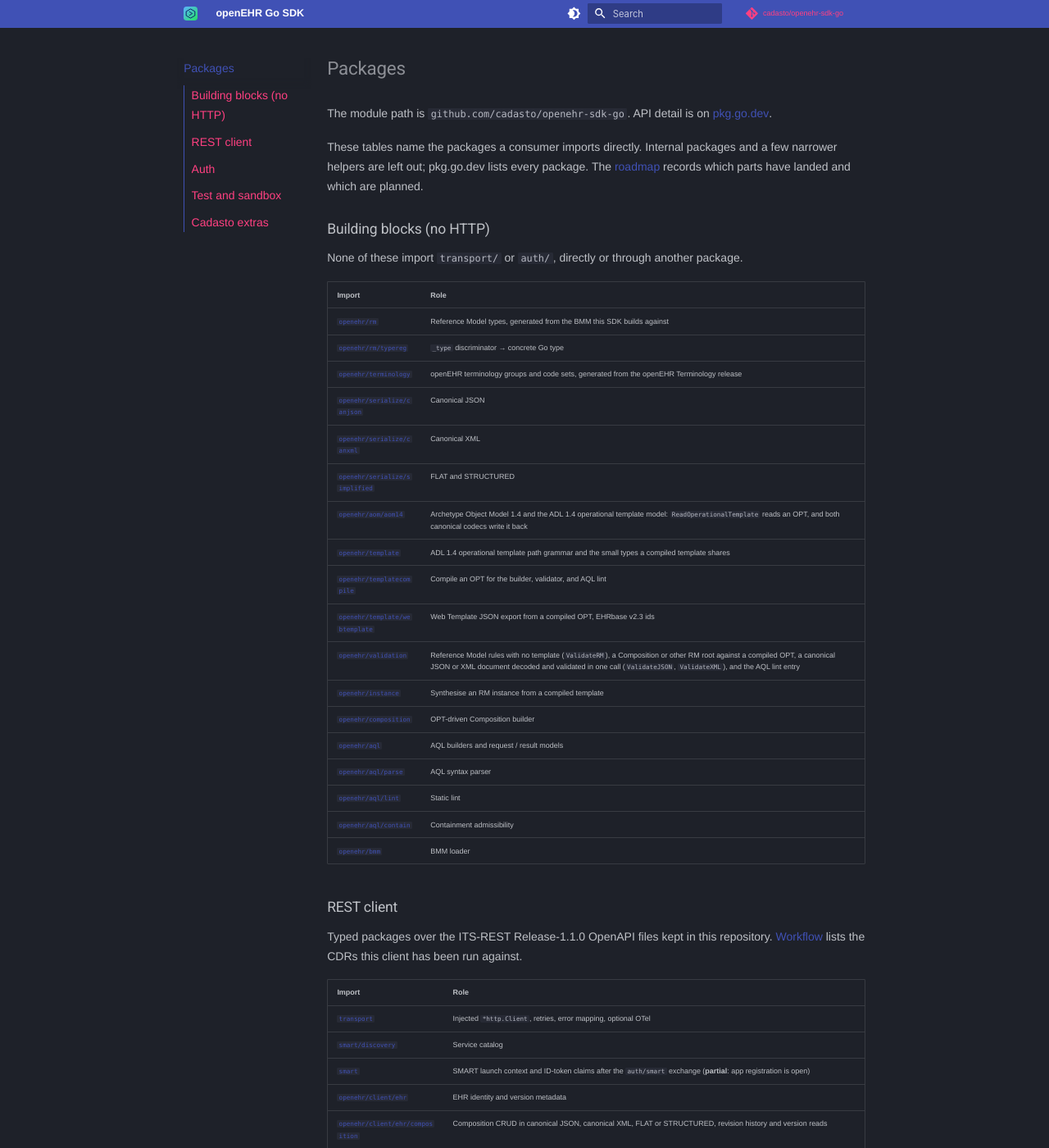
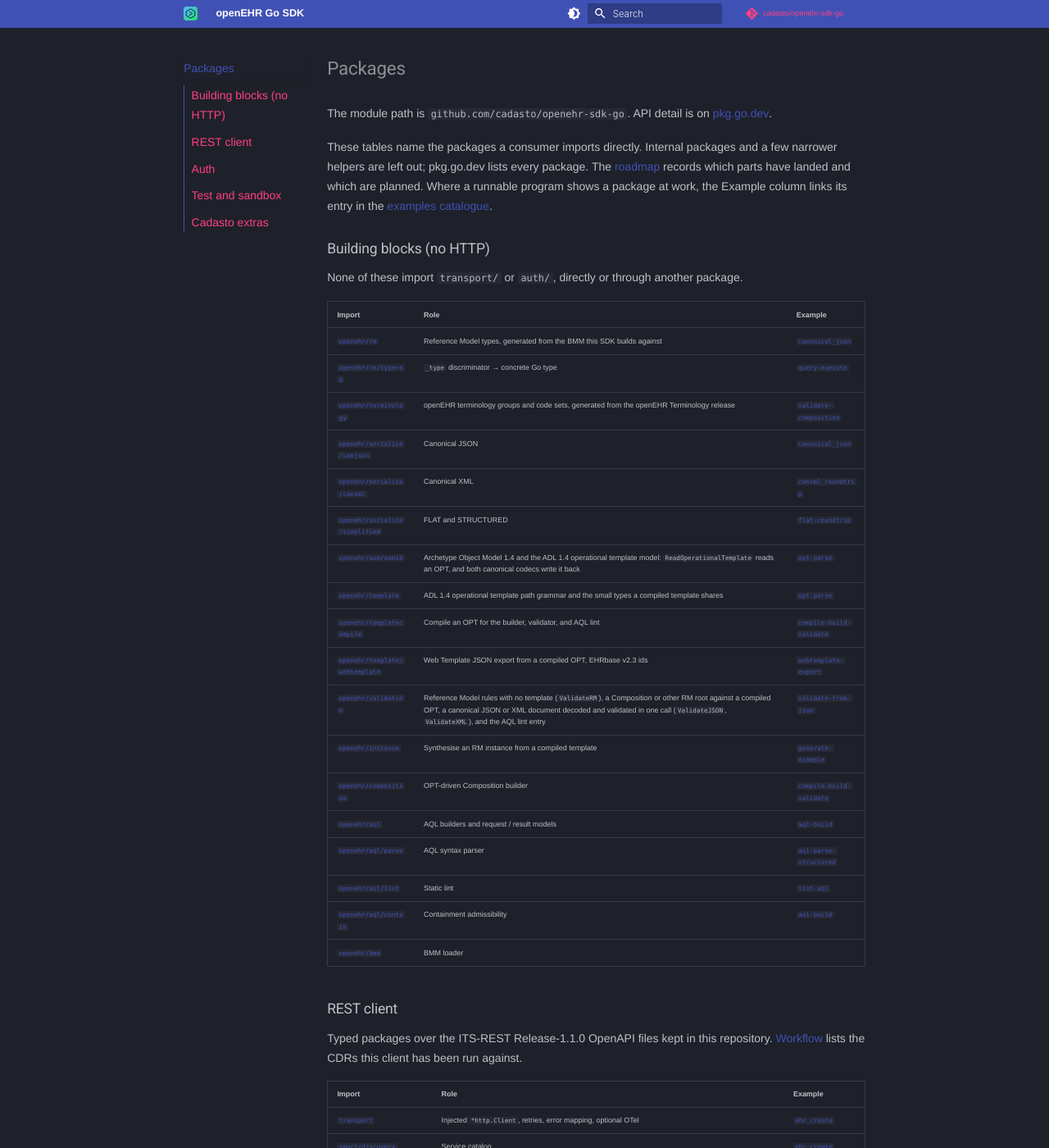
Before and after one commit to Cadasto/openehr-sdk-go, an MkDocs documentation site: the page built from pages/packages.md, in a window 1280 px wide and 1400 px high. Shown: the whole window at 82% size. Built offline with MkDocs 1.6.1 and Material for MkDocs 9.7.7, drawn with Linux system fonts in a browser that asks for light colours; nearby versions of some CDN libraries; library files that are not in the unit come from our copies; plug-ins that fetch from the network failed and are left out; comment, search, counter and statistics services are not loaded; some of the changed text lies outside the part shown.

Commit message:
docs(pages): link each package to the example that shows it
The package map gains an Example column that links the catalogue entry
of the program showing the package at work, for the 29 packages one
program covers. The partial and planned maturity labels are unchanged.

Assisted-by: Claude Code (claude-opus-5-5)

```diff
--- a/pages/packages.md
+++ b/pages/packages.md
@@ -12,33 +12,35 @@ These tables name the packages a consumer imports directly. Internal
 packages and a few narrower helpers are left out; pkg.go.dev lists every
 package. The
 [roadmap](https://github.com/cadasto/openehr-sdk-go/blob/main/docs/roadmap.md)
-records which parts have landed and which are planned.
+records which parts have landed and which are planned. Where a runnable
+program shows a package at work, the Example column links its entry in the
+[examples catalogue](https://github.com/cadasto/openehr-sdk-go/blob/main/docs/examples.md).
 
 ## Building blocks (no HTTP)
 
 None of these import `transport/` or `auth/`, directly or through another
 package.
 
-| Import | Role |
-|---|---|
-| [`openehr/rm`](https://pkg.go.dev/github.com/cadasto/openehr-sdk-go/openehr/rm) | Reference Model types, generated from the BMM this SDK builds against |
-| [`openehr/rm/typereg`](https://pkg.go.dev/github.com/cadasto/openehr-sdk-go/openehr/rm/typereg) | `_type` discriminator → concrete Go type |
-| [`openehr/terminology`](https://pkg.go.dev/github.com/cadasto/openehr-sdk-go/openehr/terminology) | openEHR terminology groups and code sets, generated from the openEHR Terminology release |
-| [`openehr/serialize/canjson`](https://pkg.go.dev/github.com/cadasto/openehr-sdk-go/openehr/serialize/canjson) | Canonical JSON |
-| [`openehr/serialize/canxml`](https://pkg.go.dev/github.com/cadasto/openehr-sdk-go/openehr/serialize/canxml) | Canonical XML |
-| [`openehr/serialize/simplified`](https://pkg.go.dev/github.com/cadasto/openehr-sdk-go/openehr/serialize/simplified) | FLAT and STRUCTURED |
-| [`openehr/aom/aom14`](https://pkg.go.dev/github.com/cadasto/openehr-sdk-go/openehr/aom/aom14) | Archetype Object Model 1.4 and the ADL 1.4 operational template model: `ReadOperationalTemplate` reads an OPT, and both canonical codecs write it back |
-| [`openehr/template`](https://pkg.go.dev/github.com/cadasto/openehr-sdk-go/openehr/template) | ADL 1.4 operational template path grammar and the small types a compiled template shares |
-| [`openehr/templatecompile`](https://pkg.go.dev/github.com/cadasto/openehr-sdk-go/openehr/templatecompile) | Compile an OPT for the builder, validator, and AQL lint |
-| [`openehr/template/webtemplate`](https://pkg.go.dev/github.com/cadasto/openehr-sdk-go/openehr/template/webtemplate) | Web Template JSON export from a compiled OPT, EHRbase v2.3 ids |
-| [`openehr/validation`](https://pkg.go.dev/github.com/cadasto/openehr-sdk-go/openehr/validation) | Reference Model rules with no template (`ValidateRM`), a Composition or other RM root against a compiled OPT, a canonical JSON or XML document decoded and validated in one call (`ValidateJSON`, `ValidateXML`), and the AQL lint entry |
-| [`openehr/instance`](https://pkg.go.dev/github.com/cadasto/openehr-sdk-go/openehr/instance) | Synthesise an RM instance from a compiled template |
-| [`openehr/composition`](https://pkg.go.dev/github.com/cadasto/openehr-sdk-go/openehr/composition) | OPT-driven Composition builder |
-| [`openehr/aql`](https://pkg.go.dev/github.com/cadasto/openehr-sdk-go/openehr/aql) | AQL builders and request / result models |
-| [`openehr/aql/parse`](https://pkg.go.dev/github.com/cadasto/openehr-sdk-go/openehr/aql/parse) | AQL syntax parser |
-| [`openehr/aql/lint`](https://pkg.go.dev/github.com/cadasto/openehr-sdk-go/openehr/aql/lint) | Static lint |
-| [`openehr/aql/contain`](https://pkg.go.dev/github.com/cadasto/openehr-sdk-go/openehr/aql/contain) | Containment admissibility |
-| [`openehr/bmm`](https://pkg.go.dev/github.com/cadasto/openehr-sdk-go/openehr/bmm) | BMM loader |
+| Import | Role | Example |
+|---|---|---|
+| [`openehr/rm`](https://pkg.go.dev/github.com/cadasto/openehr-sdk-go/openehr/rm) | Reference Model types, generated from the BMM this SDK builds against | [`canonical_json`](https://github.com/cadasto/openehr-sdk-go/blob/main/docs/examples.md#canonical_json) |
+| [`openehr/rm/typereg`](https://pkg.go.dev/github.com/cadasto/openehr-sdk-go/openehr/rm/typereg) | `_type` discriminator → concrete Go type | [`query-execute`](https://github.com/cadasto/openehr-sdk-go/blob/main/docs/examples.md#query-execute) |
+| [`openehr/terminology`](https://pkg.go.dev/github.com/cadasto/openehr-sdk-go/openehr/terminology) | openEHR terminology groups and code sets, generated from the openEHR Terminology release | [`validate-composition`](https://github.com/cadasto/openehr-sdk-go/blob/main/docs/examples.md#validate-composition) |
+| [`openehr/serialize/canjson`](https://pkg.go.dev/github.com/cadasto/openehr-sdk-go/openehr/serialize/canjson) | Canonical JSON | [`canonical_json`](https://github.com/cadasto/openehr-sdk-go/blob/main/docs/examples.md#canonical_json) |
+| [`openehr/serialize/canxml`](https://pkg.go.dev/github.com/cadasto/openehr-sdk-go/openehr/serialize/canxml) | Canonical XML | [`canxml_roundtrip`](https://github.com/cadasto/openehr-sdk-go/blob/main/docs/examples.md#canxml_roundtrip) |
+| [`openehr/serialize/simplified`](https://pkg.go.dev/github.com/cadasto/openehr-sdk-go/openehr/serialize/simplified) | FLAT and STRUCTURED | [`flat-roundtrip`](https://github.com/cadasto/openehr-sdk-go/blob/main/docs/examples.md#flat-roundtrip) |
+| [`openehr/aom/aom14`](https://pkg.go.dev/github.com/cadasto/openehr-sdk-go/openehr/aom/aom14) | Archetype Object Model 1.4 and the ADL 1.4 operational template model: `ReadOperationalTemplate` reads an OPT, and both canonical codecs write it back | [`opt-parse`](https://github.com/cadasto/openehr-sdk-go/blob/main/docs/examples.md#opt-parse) |
+| [`openehr/template`](https://pkg.go.dev/github.com/cadasto/openehr-sdk-go/openehr/template) | ADL 1.4 operational template path grammar and the small types a compiled template shares | [`opt-parse`](https://github.com/cadasto/openehr-sdk-go/blob/main/docs/examples.md#opt-parse) |
+| [`openehr/templatecompile`](https://pkg.go.dev/github.com/cadasto/openehr-sdk-go/openehr/templatecompile) | Compile an OPT for the builder, validator, and AQL lint | [`compile-build-validate`](https://github.com/cadasto/openehr-sdk-go/blob/main/docs/examples.md#compile-build-validate) |
+| [`openehr/template/webtemplate`](https://pkg.go.dev/github.com/cadasto/openehr-sdk-go/openehr/template/webtemplate) | Web Template JSON export from a compiled OPT, EHRbase v2.3 ids | [`webtemplate-export`](https://github.com/cadasto/openehr-sdk-go/blob/main/docs/examples.md#webtemplate-export) |
+| [`openehr/validation`](https://pkg.go.dev/github.com/cadasto/openehr-sdk-go/openehr/validation) | Reference Model rules with no template (`ValidateRM`), a Composition or other RM root against a compiled OPT, a canonical JSON or XML document decoded and validated in one call (`ValidateJSON`, `ValidateXML`), and the AQL lint entry | [`validate-from-json`](https://github.com/cadasto/openehr-sdk-go/blob/main/docs/examples.md#validate-from-json) |
+| [`openehr/instance`](https://pkg.go.dev/github.com/cadasto/openehr-sdk-go/openehr/instance) | Synthesise an RM instance from a compiled template | [`generate-example`](https://github.com/cadasto/openehr-sdk-go/blob/main/docs/examples.md#generate-example) |
+| [`openehr/composition`](https://pkg.go.dev/github.com/cadasto/openehr-sdk-go/openehr/composition) | OPT-driven Composition builder | [`compile-build-validate`](https://github.com/cadasto/openehr-sdk-go/blob/main/docs/examples.md#compile-build-validate) |
+| [`openehr/aql`](https://pkg.go.dev/github.com/cadasto/openehr-sdk-go/openehr/aql) | AQL builders and request / result models | [`aql-build`](https://github.com/cadasto/openehr-sdk-go/blob/main/docs/examples.md#aql-build) |
+| [`openehr/aql/parse`](https://pkg.go.dev/github.com/cadasto/openehr-sdk-go/openehr/aql/parse) | AQL syntax parser | [`aql-parse-structured`](https://github.com/cadasto/openehr-sdk-go/blob/main/docs/examples.md#aql-parse-structured) |
+| [`openehr/aql/lint`](https://pkg.go.dev/github.com/cadasto/openehr-sdk-go/openehr/aql/lint) | Static lint | [`lint-aql`](https://github.com/cadasto/openehr-sdk-go/blob/main/docs/examples.md#lint-aql) |
+| [`openehr/aql/contain`](https://pkg.go.dev/github.com/cadasto/openehr-sdk-go/openehr/aql/contain) | Containment admissibility | [`aql-build`](https://github.com/cadasto/openehr-sdk-go/blob/main/docs/examples.md#aql-build) |
+| [`openehr/bmm`](https://pkg.go.dev/github.com/cadasto/openehr-sdk-go/openehr/bmm) | BMM loader | |
 
 ## REST client
 
@@ -46,43 +48,43 @@ Typed packages over the ITS-REST Release-1.1.0 OpenAPI files kept in this
 repository. [Workflow](workflow.md#which-cdr) lists the CDRs this client has
 been run against.
 
-| Import | Role |
-|---|---|
-| [`transport`](https://pkg.go.dev/github.com/cadasto/openehr-sdk-go/transport) | Injected `*http.Client`, retries, error mapping, optional OTel |
-| [`smart/discovery`](https://pkg.go.dev/github.com/cadasto/openehr-sdk-go/smart/discovery) | Service catalog |
-| [`smart`](https://pkg.go.dev/github.com/cadasto/openehr-sdk-go/smart) | SMART launch context and ID-token claims after the `auth/smart` exchange (**partial**: app registration is open) |
-| [`openehr/client/ehr`](https://pkg.go.dev/github.com/cadasto/openehr-sdk-go/openehr/client/ehr) | EHR identity and version metadata |
-| [`openehr/client/ehr/composition`](https://pkg.go.dev/github.com/cadasto/openehr-sdk-go/openehr/client/ehr/composition) | Composition CRUD in canonical JSON, canonical XML, FLAT or STRUCTURED, revision history and version reads |
-| [`openehr/client/ehr/contribution`](https://pkg.go.dev/github.com/cadasto/openehr-sdk-go/openehr/client/ehr/contribution) | Multi-version commits |
-| [`openehr/client/ehr/directory`](https://pkg.go.dev/github.com/cadasto/openehr-sdk-go/openehr/client/ehr/directory) | Directory / folder |
-| [`openehr/client/ehr/ehrstatus`](https://pkg.go.dev/github.com/cadasto/openehr-sdk-go/openehr/client/ehr/ehrstatus) | EHR_STATUS, its revision history and version reads |
-| [`openehr/client/ehr/itemtags`](https://pkg.go.dev/github.com/cadasto/openehr-sdk-go/openehr/client/ehr/itemtags) | `openehr-item-tag` headers on composition, EHR_STATUS and directory reads and on composition writes (**partial**; the dedicated ITEM_TAG endpoints are deferred) |
-| [`openehr/client/query`](https://pkg.go.dev/github.com/cadasto/openehr-sdk-go/openehr/client/query) | Ad-hoc and stored AQL |
-| [`openehr/client/definition`](https://pkg.go.dev/github.com/cadasto/openehr-sdk-go/openehr/client/definition) | Templates and stored queries |
-| [`openehr/client/demographic`](https://pkg.go.dev/github.com/cadasto/openehr-sdk-go/openehr/client/demographic) | Demographic API, including PARTY revision history and version reads; `DEVELOPMENT` status inside ITS-REST Release-1.1.0 |
-| [`openehr/client/system`](https://pkg.go.dev/github.com/cadasto/openehr-sdk-go/openehr/client/system) | Capabilities and version |
-| [`openehr/client/admin`](https://pkg.go.dev/github.com/cadasto/openehr-sdk-go/openehr/client/admin) | ITS-REST admin; `DEVELOPMENT` status inside ITS-REST Release-1.1.0 |
+| Import | Role | Example |
+|---|---|---|
+| [`transport`](https://pkg.go.dev/github.com/cadasto/openehr-sdk-go/transport) | Injected `*http.Client`, retries, error mapping, optional OTel | [`ehr_create`](https://github.com/cadasto/openehr-sdk-go/blob/main/docs/examples.md#ehr_create) |
+| [`smart/discovery`](https://pkg.go.dev/github.com/cadasto/openehr-sdk-go/smart/discovery) | Service catalog | [`ehr_create`](https://github.com/cadasto/openehr-sdk-go/blob/main/docs/examples.md#ehr_create) |
+| [`smart`](https://pkg.go.dev/github.com/cadasto/openehr-sdk-go/smart) | SMART launch context and ID-token claims after the `auth/smart` exchange (**partial**: app registration is open) | |
+| [`openehr/client/ehr`](https://pkg.go.dev/github.com/cadasto/openehr-sdk-go/openehr/client/ehr) | EHR identity and version metadata | [`ehr_create`](https://github.com/cadasto/openehr-sdk-go/blob/main/docs/examples.md#ehr_create) |
+| [`openehr/client/ehr/composition`](https://pkg.go.dev/github.com/cadasto/openehr-sdk-go/openehr/client/ehr/composition) | Composition CRUD in canonical JSON, canonical XML, FLAT or STRUCTURED, revision history and version reads | [`composition-crud`](https://github.com/cadasto/openehr-sdk-go/blob/main/docs/examples.md#composition-crud) |
+| [`openehr/client/ehr/contribution`](https://pkg.go.dev/github.com/cadasto/openehr-sdk-go/openehr/client/ehr/contribution) | Multi-version commits | [`contribution-build`](https://github.com/cadasto/openehr-sdk-go/blob/main/docs/examples.md#contribution-build) |
+| [`openehr/client/ehr/directory`](https://pkg.go.dev/github.com/cadasto/openehr-sdk-go/openehr/client/ehr/directory) | Directory / folder | |
+| [`openehr/client/ehr/ehrstatus`](https://pkg.go.dev/github.com/cadasto/openehr-sdk-go/openehr/client/ehr/ehrstatus) | EHR_STATUS, its revision history and version reads | |
+| [`openehr/client/ehr/itemtags`](https://pkg.go.dev/github.com/cadasto/openehr-sdk-go/openehr/client/ehr/itemtags) | `openehr-item-tag` headers on composition, EHR_STATUS and directory reads and on composition writes (**partial**; the dedicated ITEM_TAG endpoints are deferred) | |
+| [`openehr/client/query`](https://pkg.go.dev/github.com/cadasto/openehr-sdk-go/openehr/client/query) | Ad-hoc and stored AQL | [`query-execute`](https://github.com/cadasto/openehr-sdk-go/blob/main/docs/examples.md#query-execute) |
+| [`openehr/client/definition`](https://pkg.go.dev/github.com/cadasto/openehr-sdk-go/openehr/client/definition) | Templates and stored queries | [`definition-lifecycle`](https://github.com/cadasto/openehr-sdk-go/blob/main/docs/examples.md#definition-lifecycle) |
+| [`openehr/client/demographic`](https://pkg.go.dev/github.com/cadasto/openehr-sdk-go/openehr/client/demographic) | Demographic API, including PARTY revision history and version reads; `DEVELOPMENT` status inside ITS-REST Release-1.1.0 | |
+| [`openehr/client/system`](https://pkg.go.dev/github.com/cadasto/openehr-sdk-go/openehr/client/system) | Capabilities and version | [`service-auth`](https://github.com/cadasto/openehr-sdk-go/blob/main/docs/examples.md#service-auth) |
+| [`openehr/client/admin`](https://pkg.go.dev/github.com/cadasto/openehr-sdk-go/openehr/client/admin) | ITS-REST admin; `DEVELOPMENT` status inside ITS-REST Release-1.1.0 | |
 
 ## Auth
 
 The generic `auth.TokenSource` sits at the bottom; the providers build on it.
 
-| Import | Role |
-|---|---|
-| [`auth`](https://pkg.go.dev/github.com/cadasto/openehr-sdk-go/auth) | `TokenSource` |
-| [`auth/smart`](https://pkg.go.dev/github.com/cadasto/openehr-sdk-go/auth/smart) | SMART-on-openEHR PKCE |
-| [`auth/clientcreds`](https://pkg.go.dev/github.com/cadasto/openehr-sdk-go/auth/clientcreds) | OAuth2 client credentials |
-| [`auth/jwtbearer`](https://pkg.go.dev/github.com/cadasto/openehr-sdk-go/auth/jwtbearer) | JWT Bearer (RFC 7523) |
-| [`auth/basic`](https://pkg.go.dev/github.com/cadasto/openehr-sdk-go/auth/basic) | HTTP Basic |
+| Import | Role | Example |
+|---|---|---|
+| [`auth`](https://pkg.go.dev/github.com/cadasto/openehr-sdk-go/auth) | `TokenSource` | [`service-auth`](https://github.com/cadasto/openehr-sdk-go/blob/main/docs/examples.md#service-auth) |
+| [`auth/smart`](https://pkg.go.dev/github.com/cadasto/openehr-sdk-go/auth/smart) | SMART-on-openEHR PKCE | [`smart-launch`](https://github.com/cadasto/openehr-sdk-go/blob/main/docs/examples.md#smart-launch) |
+| [`auth/clientcreds`](https://pkg.go.dev/github.com/cadasto/openehr-sdk-go/auth/clientcreds) | OAuth2 client credentials | [`service-auth`](https://github.com/cadasto/openehr-sdk-go/blob/main/docs/examples.md#service-auth) |
+| [`auth/jwtbearer`](https://pkg.go.dev/github.com/cadasto/openehr-sdk-go/auth/jwtbearer) | JWT Bearer (RFC 7523) | |
+| [`auth/basic`](https://pkg.go.dev/github.com/cadasto/openehr-sdk-go/auth/basic) | HTTP Basic | |
 
 ## Test and sandbox
 
-| Import | Role |
-|---|---|
-| [`sandbox`](https://pkg.go.dev/github.com/cadasto/openehr-sdk-go/sandbox) | In-memory openEHR backend (`http.RoundTripper`) |
-| [`testkit/probe`](https://pkg.go.dev/github.com/cadasto/openehr-sdk-go/testkit/probe) | Shared probe result type and catalog runner |
-| `testkit/corpus` | Fixture documents kept in the repository (bodies, not HTTP recordings) |
-| `testkit/recordings` | Cassette-mode HAR 1.2 recordings |
+| Import | Role | Example |
+|---|---|---|
+| [`sandbox`](https://pkg.go.dev/github.com/cadasto/openehr-sdk-go/sandbox) | In-memory openEHR backend (`http.RoundTripper`) | [`composition-crud`](https://github.com/cadasto/openehr-sdk-go/blob/main/docs/examples.md#composition-crud) |
+| [`testkit/probe`](https://pkg.go.dev/github.com/cadasto/openehr-sdk-go/testkit/probe) | Shared probe result type and catalog runner | |
+| `testkit/corpus` | Fixture documents kept in the repository (bodies, not HTTP recordings) | |
+| `testkit/recordings` | Cassette-mode HAR 1.2 recordings | |
 
 ## Cadasto extras
 
```
